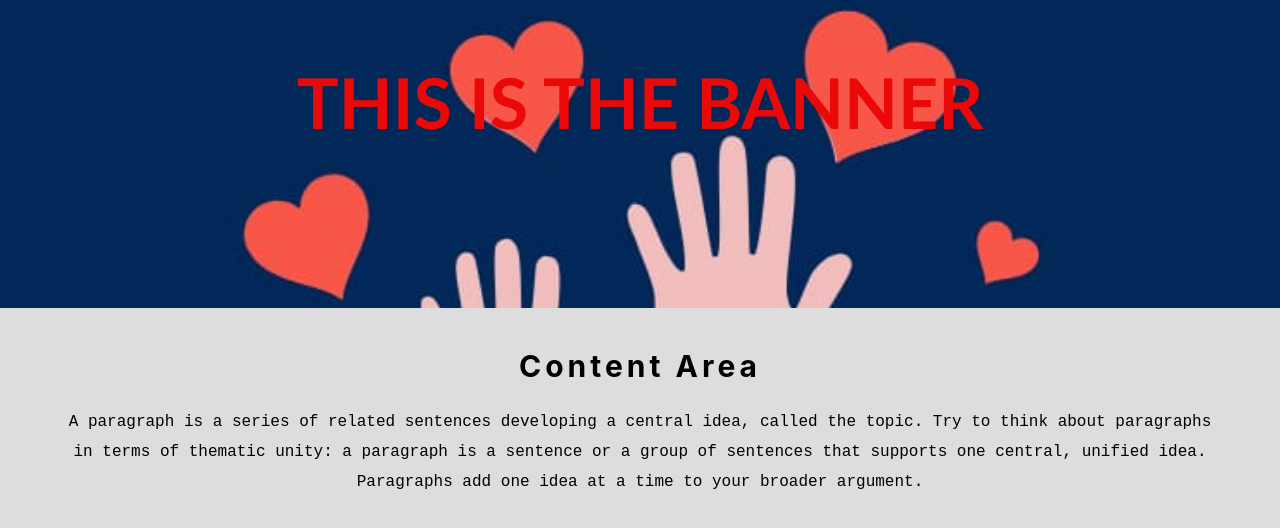
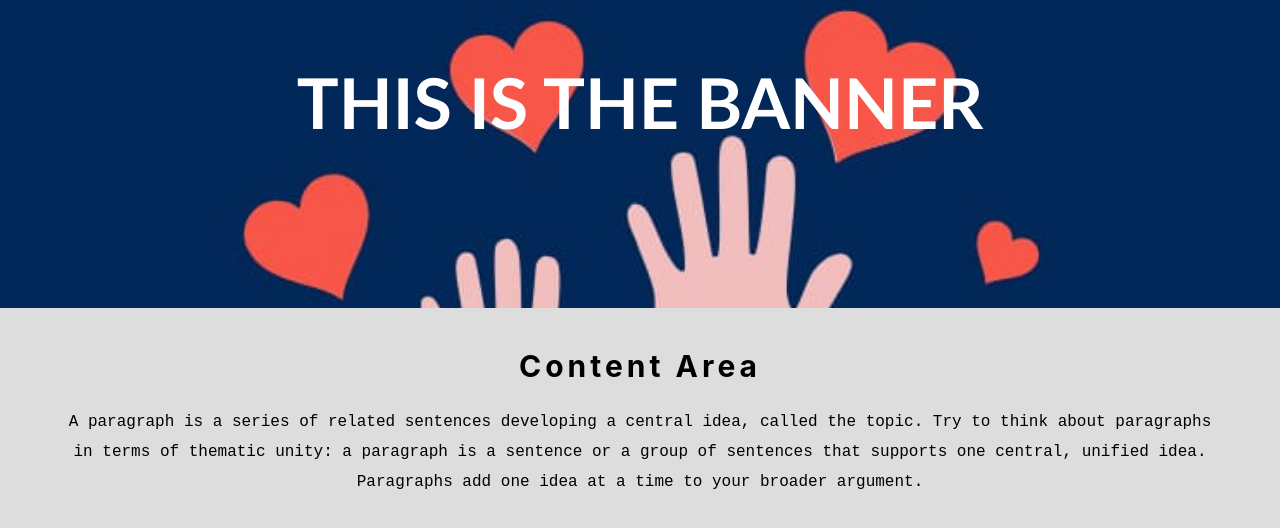
Before and after one commit to astonish1234/pracwork, a plain HTML site: page index.html in a window 1280 px wide. Shown: the part 142-670 px from the top of the page. Drawn offline with Linux system fonts and the light colour scheme.

Commit message:
Update 1style.css

```diff
--- a/1style.css
+++ b/1style.css
@@ -55,7 +55,7 @@ nav a{
     font-size: 70px;
     font-family: 'Gill Sans', 'Gill Sans MT', Calibri, 'Trebuchet MS', sans-serif;
     text-transform: uppercase;
-    color: rgb(235, 8, 8);
+    color: #fff;
 }
 .content-area{
     width: 100%;
```
